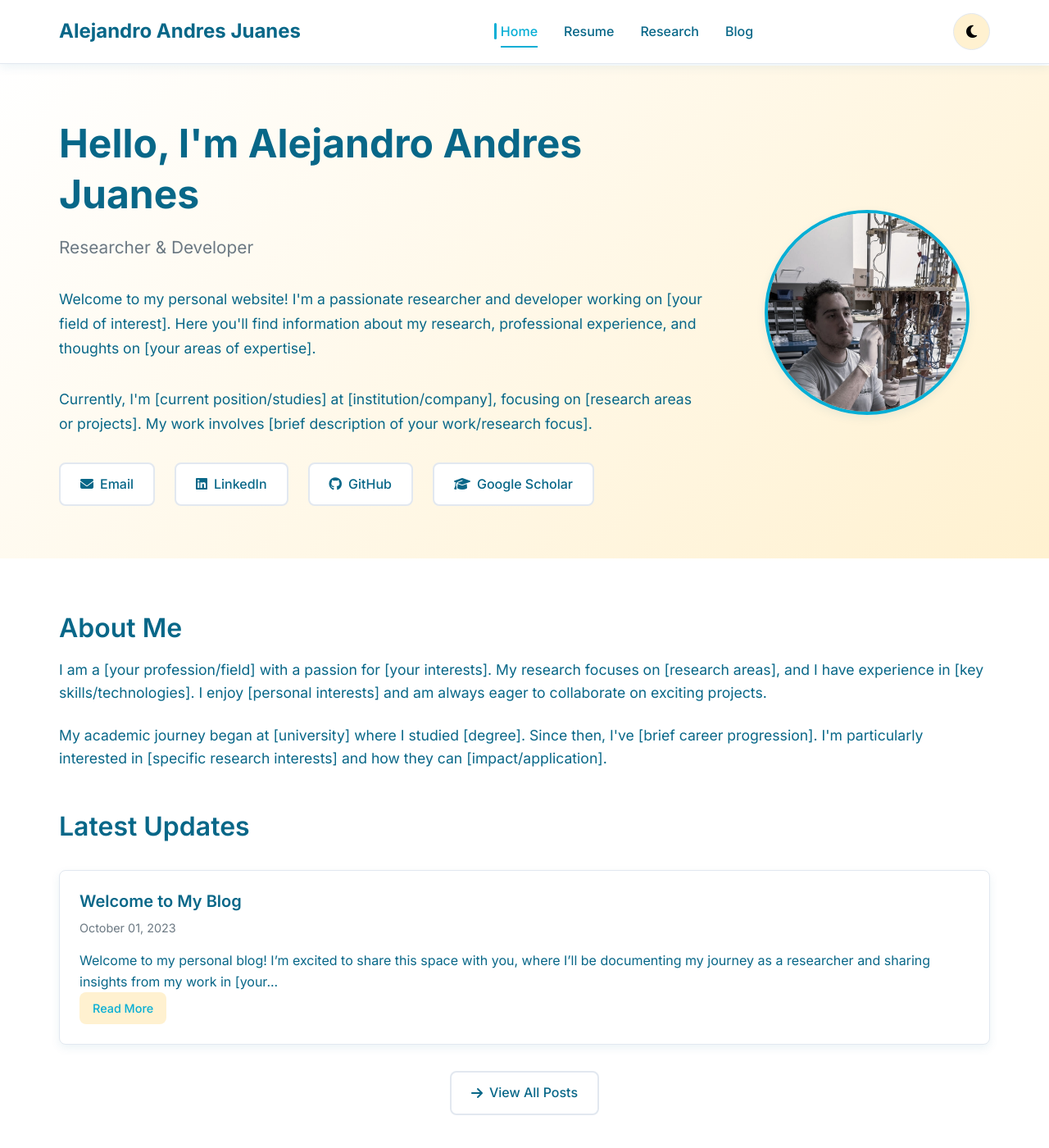
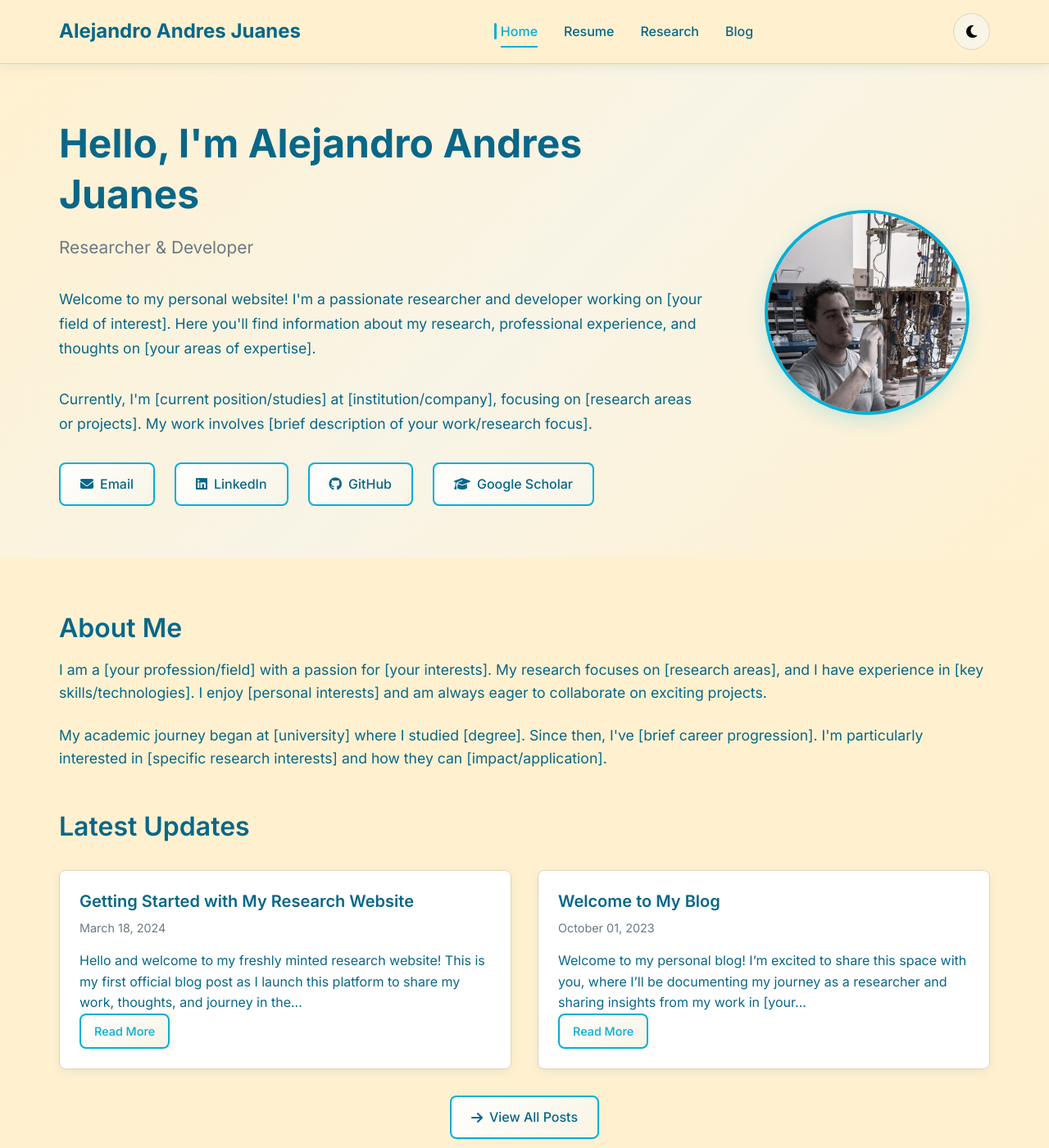
Before and after one commit to aleaj/aleaj.github.io, a Jekyll site: the page built from index.html, in a window 1280 px wide and 1400 px high. Shown: the whole window at 82% size. Built offline with Jekyll 4.4.1, drawn with Linux system fonts in a browser that asks for light colours.

Commit message:
Fix dark mode functionality and enhance color palette usage
Dark Mode Fixes:
- Update CSS color variables to properly use custom palette
- Set papaya-whip as light theme main background
- Set cerulean as dark theme main background
- Enhance theme-specific styling for better contrast
- Add proper color transitions for all elements

Color Palette Enhancements:
- Use bright-amber for dark mode accents and highlights
- Add turquoise-surf borders and hover states
- Implement gradient backgrounds using palette colors
- Style category tags with theme-specific colors
- Enhance navigation and link hover states

Blog System Fixes:
- Remove conflicting posts collection from _config.yml
- Add new blog post example (2024-03-18-getting-started.md)
- Update post layout to use data-driven email links
- Style category tags with custom CSS classes
- Fix blog post display and navigation

Visual Enhancements:
- Add gradient page headers with colored borders
- Enhance button and link styling with gradients
- Improve profile image styling per theme
- Add smooth transitions for all theme changes
- Better focus states for accessibility

Co-Authored-By: Claude Opus 4.6 <noreply@anthropic.com>

```diff
--- a/_config.yml
+++ b/_config.yml
@@ -24,12 +24,6 @@ exclude:
   - .sass-cache
   - .jekyll-cache
   - .asset-cache
-
-# Collections for blog posts
-collections:
-  posts:
-    output: true
-    permalink: /blog/:year/:month/:day/:title/
 
 # Default layouts
 defaults:
--- a/_layouts/post.html
+++ b/_layouts/post.html
@@ -10,7 +10,7 @@ layout: default
             {% if page.categories %}
             in
             {% for category in page.categories %}
-                <span style="background: var(--bg-light); padding: 0.25rem 0.5rem; border-radius: 4px; font-size: 0.9rem;">{{ category }}</span>
+                <span class="category-tag">{{ category }}</span>
             {% endfor %}
             {% endif %}
         </p>
@@ -26,7 +26,7 @@ layout: default
                 <div class="text-center">
                     <p><strong>Enjoyed this post?</strong></p>
                     <div class="professional-links" style="justify-content: center; margin-top: 1rem;">
-                        <a href="mailto:{{ site.author.email }}?subject=Re: {{ page.title }}" class="professional-link">
+                        <a href="mailto:{{ site.data.personal.email }}?subject=Re: {{ page.title }}" class="professional-link">
                             <i class="fas fa-envelope"></i>
                             Email Me
                         </a>
--- /dev/null
+++ b/_posts/2024-03-18-getting-started.md
@@ -0,0 +1,48 @@
+---
+layout: post
+title: "Getting Started with My Research Website"
+date: 2024-03-18
+categories: [Research, Website, Personal]
+description: "Setting up my personal research website and starting my academic blog"
+---
+
+Hello and welcome to my freshly minted research website! This is my first official blog post as I launch this platform to share my work, thoughts, and journey in the world of research and development.
+
+## Why This Website?
+
+I decided to create this personal website for several reasons:
+
+- **Share my research**: A central place to showcase my publications, projects, and ongoing work
+- **Document my journey**: Reflect on challenges, breakthroughs, and lessons learned
+- **Connect with others**: Reach out to fellow researchers and potential collaborators
+- **Build my professional presence**: Create a comprehensive portfolio of my academic and professional work
+
+## What to Expect
+
+Going forward, you can expect posts about:
+
+### Research Updates
+I'll share updates on my current projects, including methodology insights, preliminary findings, and the occasional research roadblock (because let's be honest, they happen!).
+
+### Technical Insights
+Posts about tools, frameworks, and techniques I'm using in my work. This might include programming tutorials, data analysis methods, or workflow optimizations.
+
+### Conference Experiences
+Reflections on conferences I attend, papers I present, and interesting discussions with fellow researchers.
+
+### Academic Life
+The reality of being a researcher - the good, the challenging, and everything in between.
+
+## Current Projects
+
+I'm currently working on [briefly describe your main research areas]. I'm particularly excited about [specific project or direction], which I'll be sharing more about in upcoming posts.
+
+## Let's Connect!
+
+I'm always eager to connect with fellow researchers, especially those working in [your field]. Feel free to reach out via email or connect with me on social media - you'll find all my contact information on this site.
+
+Thanks for stopping by, and I hope you'll find something valuable here. Stay tuned for regular updates!
+
+---
+
+*This post marks the beginning of my academic blogging journey. I'm looking forward to sharing more insights and connecting with the research community through this platform.*
--- a/css/styles.css
+++ b/css/styles.css
@@ -41,9 +41,9 @@ body {
     --error-color: var(--primary-scarlet);
     --text-light: #6c7983;
     --text-dark: var(--cerulean);
-    --bg-light: var(--papaya-whip);
-    --bg-main: #ffffff;
-    --border-light: #e2e8f0;
+    --bg-light: #f8f4e6;
+    --bg-main: var(--papaya-whip);
+    --border-light: #e2d3b7;
     --card-bg: #ffffff;
 
     /* Layout & Effects */
@@ -58,20 +58,20 @@ body {
 
 /* Dark Theme Variables */
 [data-theme="dark"] {
-    --primary-color: var(--turquoise-surf);
-    --secondary-color: var(--bright-amber);
-    --accent-color: var(--turquoise-surf);
-    --accent-hover: var(--bright-amber);
-    --warning-color: var(--bright-amber);
-    --error-color: #ff6b6b;
-    --text-light: #94a3b8;
-    --text-dark: #e2e8f0;
-    --bg-light: #1e293b;
-    --bg-main: #0f172a;
-    --border-light: #334155;
-    --card-bg: #1e293b;
-    --box-shadow: 0 4px 12px rgba(0, 0, 0, 0.3);
-    --box-shadow-hover: 0 8px 25px rgba(0, 0, 0, 0.4);
+    --primary-color: var(--bright-amber);
+    --secondary-color: var(--turquoise-surf);
+    --accent-color: var(--bright-amber);
+    --accent-hover: var(--turquoise-surf);
+    --warning-color: var(--primary-scarlet);
+    --error-color: var(--primary-scarlet);
+    --text-light: var(--papaya-whip);
+    --text-dark: var(--papaya-whip);
+    --bg-light: #0a537a;
+    --bg-main: var(--cerulean);
+    --border-light: var(--turquoise-surf);
+    --card-bg: #0a4d6e;
+    --box-shadow: 0 4px 12px rgba(6, 174, 213, 0.2);
+    --box-shadow-hover: 0 8px 25px rgba(6, 174, 213, 0.3);
 }
 
 /* ===== TYPOGRAPHY ===== */
@@ -740,13 +740,38 @@ a:hover {
 
 [data-theme="dark"] .profile-image {
     border-color: var(--bright-amber);
-    box-shadow: 0 8px 25px rgba(240, 200, 8, 0.2);
+    box-shadow: 0 8px 25px rgba(240, 200, 8, 0.3);
 }
 
 [data-theme="dark"] .professional-link:hover,
 [data-theme="dark"] .research-link:hover,
 [data-theme="dark"] .footer-link:hover {
-    color: var(--bg-main);
+    color: var(--cerulean);
+    background: var(--bright-amber);
+}
+
+[data-theme="dark"] .nav-link:hover,
+[data-theme="dark"] .nav-link.active {
+    color: var(--bright-amber);
+}
+
+[data-theme="dark"] .nav-link.active::after {
+    background: var(--bright-amber);
+}
+
+[data-theme="dark"] .blog-post-card:hover,
+[data-theme="dark"] .research-item:hover {
+    border-color: var(--bright-amber);
+}
+
+/* Light theme specific enhancements */
+[data-theme="light"] .hero {
+    background: linear-gradient(135deg, var(--papaya-whip) 0%, var(--bg-light) 50%, var(--papaya-whip) 100%);
+}
+
+[data-theme="light"] .profile-image {
+    border-color: var(--turquoise-surf);
+    box-shadow: 0 8px 25px rgba(6, 174, 213, 0.2);
 }
 
 /* Smooth theme transition for all elements */
@@ -810,3 +835,52 @@ i, img, svg {
 [data-theme="dark"] .resume-date {
     color: var(--secondary-color);
 }
+
+/* Additional color enhancements */
+.page-header {
+    background: linear-gradient(135deg, var(--bg-light) 0%, var(--bg-main) 100%);
+    border-bottom: 2px solid var(--accent-color);
+}
+
+[data-theme="dark"] .page-header {
+    border-bottom: 2px solid var(--bright-amber);
+}
+
+/* Button and link enhancements */
+.professional-link,
+.research-link {
+    background: linear-gradient(135deg, var(--card-bg) 0%, var(--bg-light) 100%);
+    border: 2px solid var(--accent-color);
+}
+
+[data-theme="dark"] .professional-link,
+[data-theme="dark"] .research-link {
+    background: linear-gradient(135deg, var(--card-bg) 0%, var(--bg-light) 100%);
+    border: 2px solid var(--turquoise-surf);
+}
+
+/* Navigation enhancements */
+.nav-logo-link:hover {
+    color: var(--accent-color);
+}
+
+[data-theme="dark"] .nav-logo-link:hover {
+    color: var(--bright-amber);
+}
+
+/* Category tags styling */
+.category-tag {
+    background: var(--accent-color);
+    color: var(--bg-main);
+    padding: 0.25rem 0.75rem;
+    border-radius: var(--border-radius);
+    font-size: 0.85rem;
+    font-weight: 500;
+    margin: 0 0.25rem;
+    display: inline-block;
+}
+
+[data-theme="dark"] .category-tag {
+    background: var(--bright-amber);
+    color: var(--cerulean);
+}
```
